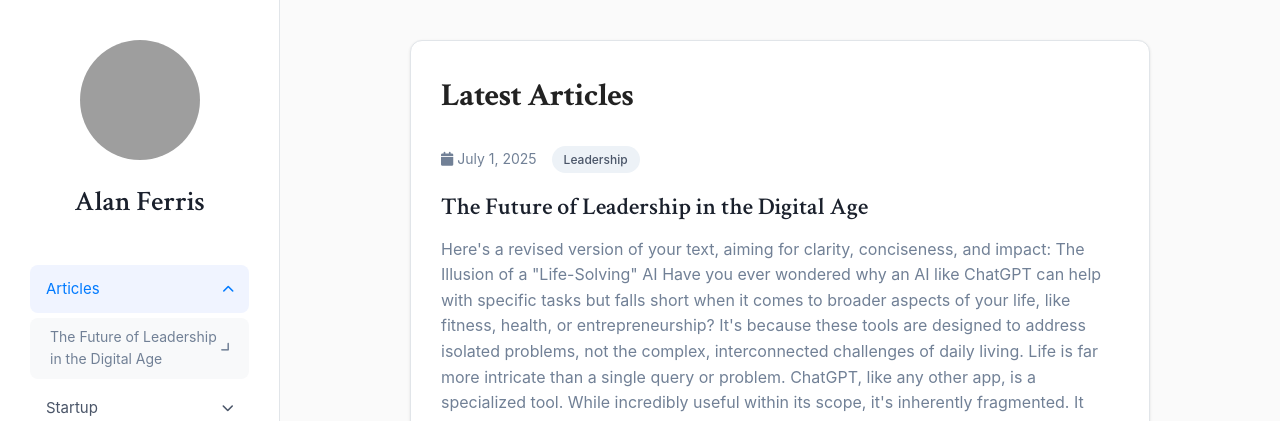
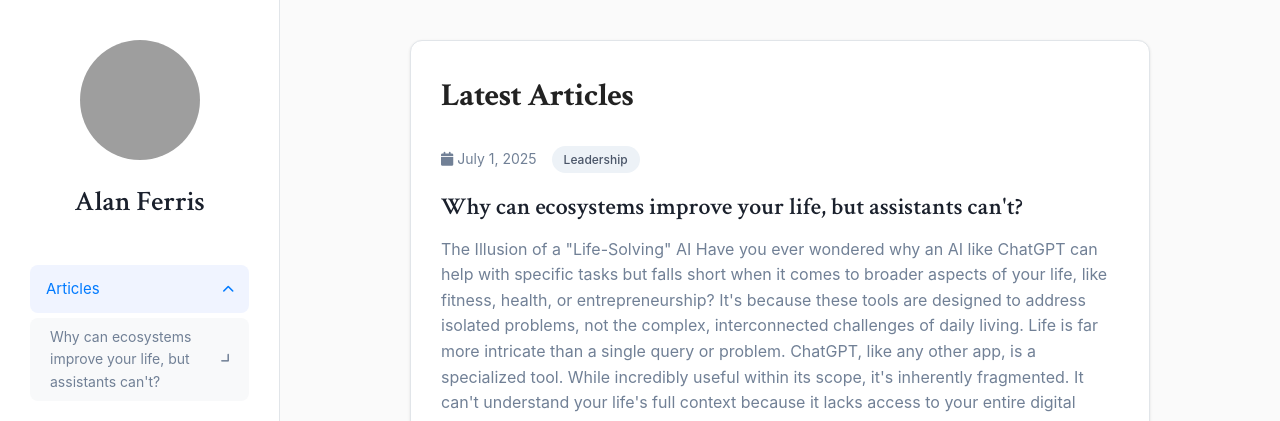
Before and after one commit to alanferris/alanferris.github.io, a plain HTML site: page index.html in a window 1280 px wide. Shown: the top 421 px of the page. Drawn offline with Linux system fonts and the light colour scheme; grey boxes are pictures that could not be loaded.

Commit message:
Update index.html

```diff
--- a/index.html
+++ b/index.html
@@ -400,7 +400,7 @@
                     </a>
                     <div class="submenu active" id="articles-submenu">
                         <a href="#" onclick="scrollToElement('article-1')">
-                            The Future of Leadership in the Digital Age
+                            Why can ecosystems improve your life, but assistants can't?
                             <i class="fas fa-chevron-right arrow"></i>
                         </a>
                     </div>
@@ -477,11 +477,9 @@
                         <span class="article-category">Leadership</span>
                     </div>
                     <h3 class="article-title">
-                        <a href="#" onclick="viewArticle('The Future of Leadership in the Digital Age')">The Future of Leadership in the Digital Age</a>
+                        <a href="#" onclick="viewArticle('The Future of Leadership in the Digital Age')">Why can ecosystems improve your life, but assistants can't?</a>
                     </h3>
                     <p class="article-excerpt">
-                        Here's a revised version of your text, aiming for clarity, conciseness, and impact:
-
 The Illusion of a "Life-Solving" AI
 Have you ever wondered why an AI like ChatGPT can help with specific tasks but falls short when it comes to broader aspects of your life, like fitness, health, or entrepreneurship? It's because these tools are designed to address isolated problems, not the complex, interconnected challenges of daily living. Life is far more intricate than a single query or problem.
 
```
